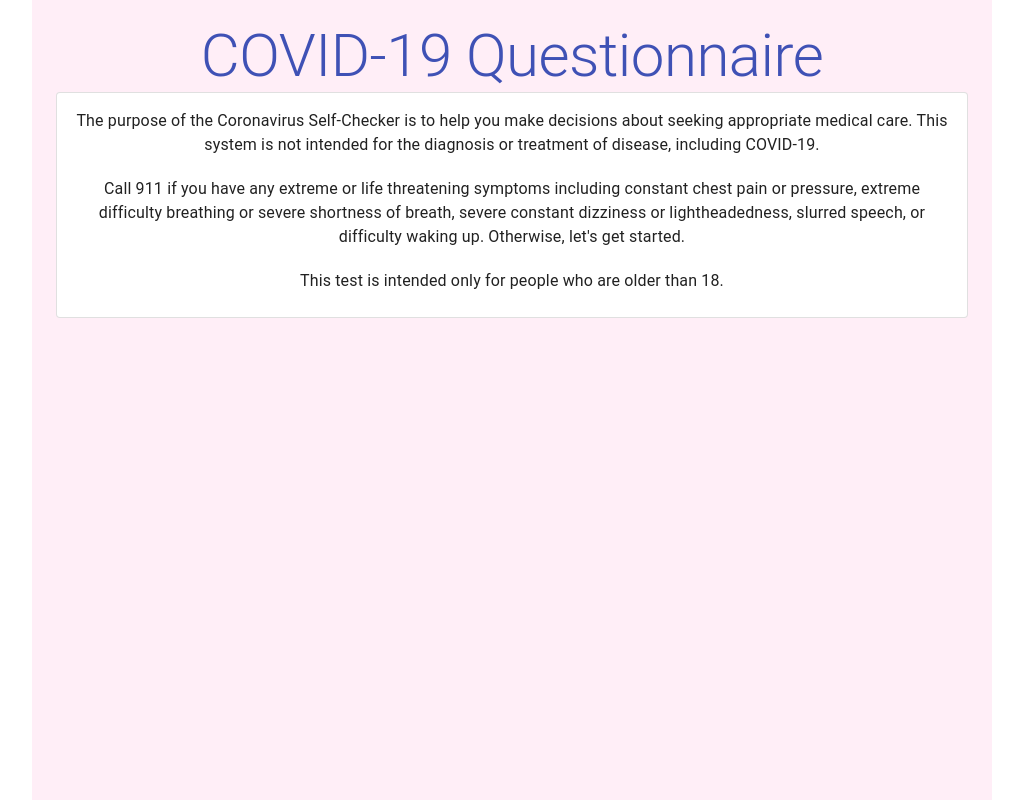
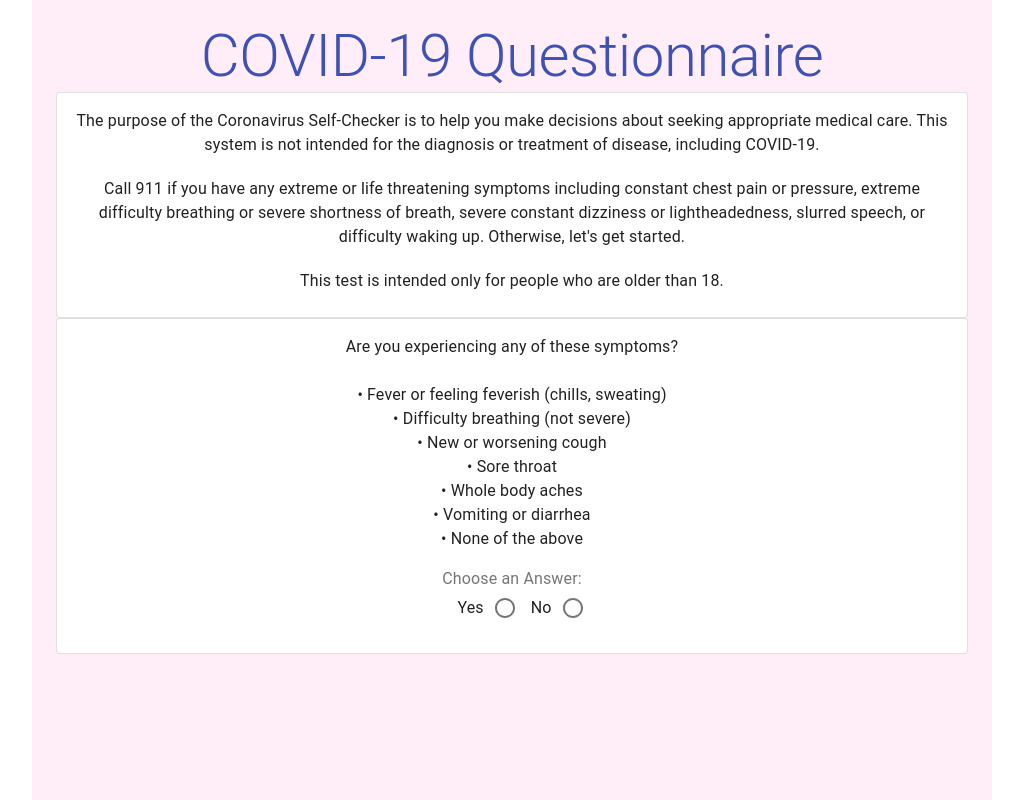
Before and after one commit to rakshagirl/COVID-Test, a React (Create React App) app in the folder my-app/: page / in a window 1280 px wide. Shown: the whole page, without its empty margins (128-1151 px from the left). Built offline with nearby package versions, Linux system fonts and the light colour scheme.

Commit message:
added question + body

```diff
--- a/my-app/src/App.jsx
+++ b/my-app/src/App.jsx
@@ -4,6 +4,7 @@ import './App.css';
 import Typography from '@material-ui/core/Typography';
 import Container from '@material-ui/core/Container';
 import Intro from "./Intro";
+import Body from './Body';
 
 function App() {
 
@@ -18,9 +19,8 @@ function App() {
         <Typography color='primary' variant='h2'>
           COVID-19 Questionnaire
         </Typography>
-        <Intro/>
+        <Body/>
       </Container>
-
     </div>
   );
 }
--- /dev/null
+++ b/my-app/src/Body.jsx
@@ -0,0 +1,24 @@
+import logo from './logo.svg';
+import {useState} from "react";
+import './App.css';
+import Typography from '@material-ui/core/Typography';
+import Container from '@material-ui/core/Container';
+import Intro from "./Intro";
+import Question from './Question';
+import Grid from '@material-ui/core/Grid';
+
+function Body() {
+
+  const questions= [
+      "Are you experiencing any of these symptoms?\n"
+  ];
+
+  return (
+    <>
+        <Intro/>
+         <Question/>
+    </>
+  );
+}
+
+export default Body;
--- a/my-app/src/MyComponent.jsx
+++ /dev/null
@@ -1 +0,0 @@
-import React from "react";
--- /dev/null
+++ b/my-app/src/Question.jsx
@@ -0,0 +1,55 @@
+import logo from './logo.svg';
+import {useState} from "react";
+import './App.css';
+import Typography from '@material-ui/core/Typography';
+import Container from '@material-ui/core/Container';
+import Intro from "./Intro";
+import Card from '@material-ui/core/Card';
+import CardContent from '@material-ui/core/CardContent';
+import Radio from '@material-ui/core/Radio';
+import RadioGroup from '@material-ui/core/RadioGroup';
+import FormControlLabel from '@material-ui/core/FormControlLabel';
+import FormControl from '@material-ui/core/FormControl';
+import FormLabel from '@material-ui/core/FormLabel';
+//props.question = text of question
+//props.onClick
+export default function Question(props) {
+
+  return (
+    <>
+        <Card variant='outlined'>
+        <CardContent>
+            <Typography style={{whiteSpace: 'pre-line'}}>
+                Are you experiencing any of these
+                symptoms? {"\n"} <br></br>
+                • Fever or feeling feverish (chills, sweating){"\n"}
+                • Difficulty breathing (not severe){"\n"}
+                • New or worsening cough{"\n"}
+                • Sore throat{"\n"}
+                • Whole body aches{"\n"}
+                • Vomiting or diarrhea{"\n"}
+                • None of the above{"\n"}
+            </Typography>
+            <br></br>
+            <FormControl component="fieldset">
+            <FormLabel component="legend">Choose an Answer:</FormLabel>
+            <RadioGroup row aria-label="position" name="position" defaultValue="top">
+                <FormControlLabel
+                value="true"
+                control={<Radio color="primary" />}
+                label="Yes"
+                labelPlacement="start"
+                />
+                <FormControlLabel
+                value="false"
+                control={<Radio color="primary" />}
+                label="No"
+                labelPlacement="start"
+                />
+            </RadioGroup>
+            </FormControl>
+        </CardContent>
+    </Card>
+    </>
+  );
+}
```
